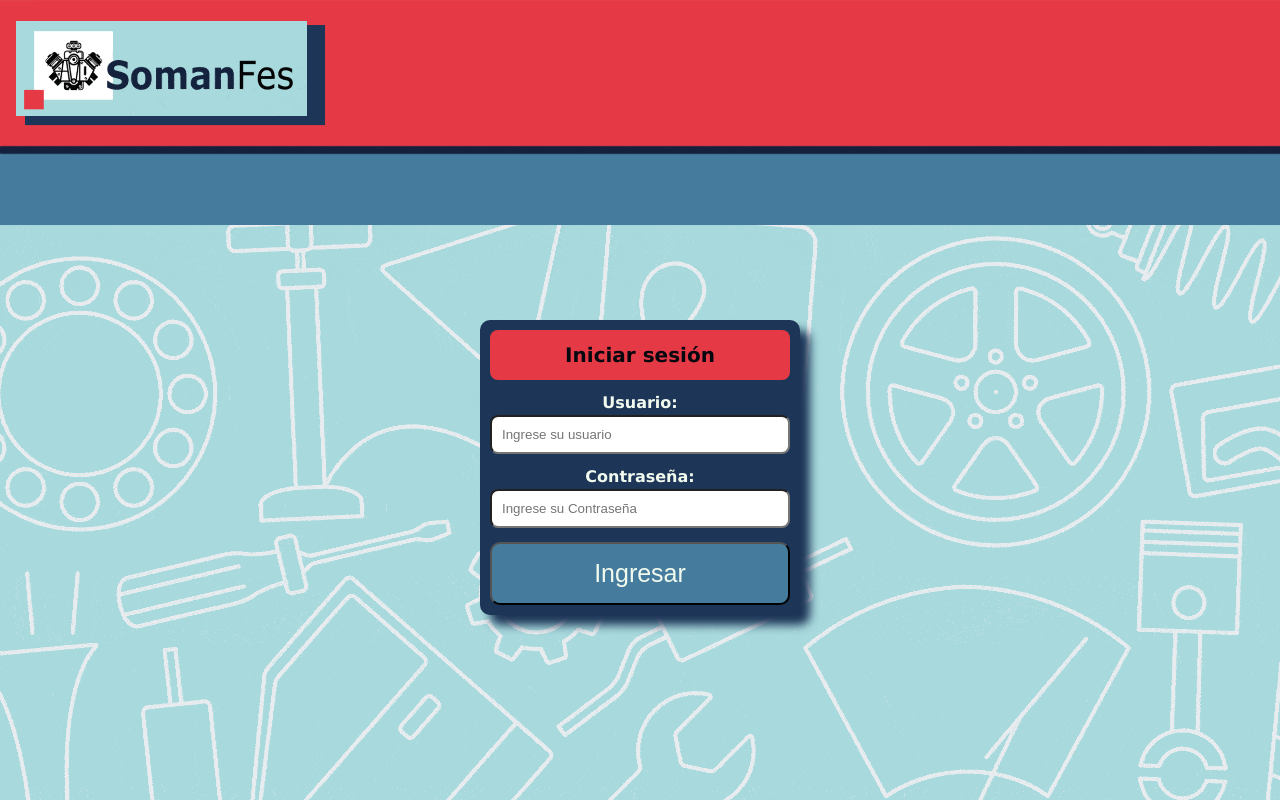
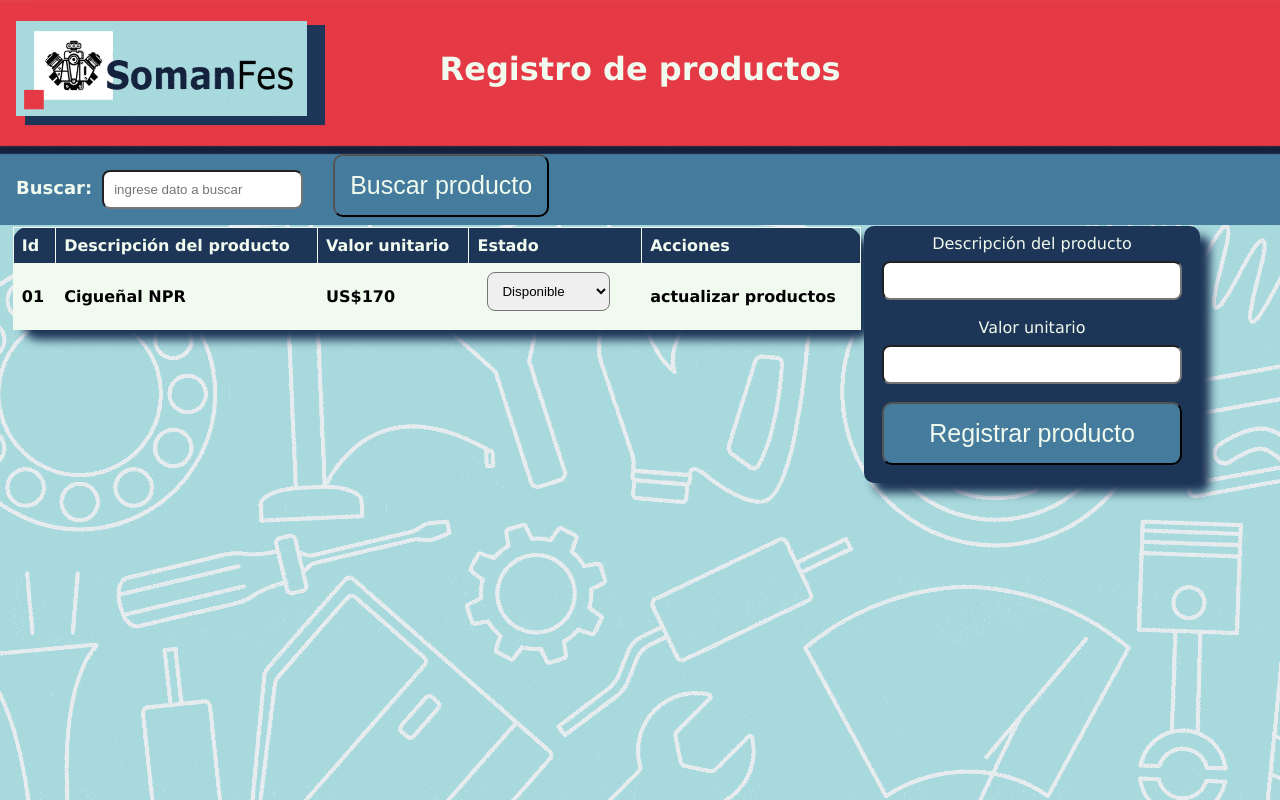
Before and after one commit to manuelalomia/proyecto_somanfes, a React (Create React App) app: page /productos in a window 1280 px wide. Built offline with nearby package versions, Linux system fonts and the light colour scheme.

Commit message:
Agregar interfaz Producto

```diff
--- a/src/App.jsx
+++ b/src/App.jsx
@@ -12,6 +12,8 @@ import './styles/styles.css';
 import RegistrarVenta from "./components/registrar_estado_venta";
 import GestionVendedores from "./components/gestion_vendedores";
 import GestionUsuarios from "./components/gestion_usuarios_roles";
+import Producto from "./components/productos";
+
 
 function App() {
     return (
@@ -34,6 +36,9 @@ function App() {
                     <Route path='/gestion_usuarios'>
                         <GestionUsuarios />
                     </Route>
+                    <Route path='/productos'>
+                        <Producto />
+                    </Route>
                     <Route path=''>
                         <Login />
                     </Route>
--- a/src/components/cabecera.jsx
+++ b/src/components/cabecera.jsx
@@ -1,14 +1,17 @@
+import {Link} from 'react-router-dom';
+
+
 function Cabecera() {
   return (
     <div>
       <header className="cabecera">
         <nav className="cabecera__nav-bar">
           <ul className="cabecera__nav-bar--li">
-            <li><a href="#inicio">Inicio</a></li>
-            <li><a href="#ventas">Registrar ventas</a></li>
-            <li><a href="#estado">Estado de ventas</a></li>
-            <li><a href="#vendedores">Gestión de vendedores</a></li>
-            <li><a href="#roles">Gestión de usuarios y roles</a></li>
+            <li><Link to='/inicio'><p>inicio</p></Link></li>
+            <li><Link to='/ventas'><p>ventas</p></Link>  </li>
+            <li><Link to='/estado_ventas'><p>Estado de ventas</p></Link></li>
+            <li><Link to='/gestion_vendedores'><p>Gestión de vendedores</p></Link></li>
+            <li><Link to='/gestion_usuarios'><p>Gestión de usuarios y roles</p></Link></li>
           </ul>
         </nav>
       </header>
--- /dev/null
+++ b/src/components/productos.jsx
@@ -0,0 +1,54 @@
+
+function Producto() {
+  return (
+
+    <div className="contenedor-layout">
+      <div className="contenedor-layout__header">
+        <h1>Registro de productos</h1>
+      </div>
+      <div className="contenedor-layout__main">
+
+      <label className="buscar"> Buscar:</label>
+      <input type="search" placeholder="ingrese dato a buscar"/>
+      <input className="boton" type="submit" value="Buscar producto"></input>
+
+        <table>
+          <tr>
+            <th>Id</th>
+            <th>Descripción del producto</th>
+            <th>Valor unitario</th>
+            <th>Estado</th>
+            <th>Acciones</th>
+          </tr>
+          <tr>
+            <th>01</th>
+            <th>Cigueñal NPR</th>
+            <th>US$170</th>
+            <th><select name="" id="">
+              <option value="">Disponible</option>
+              <option value="">No disponible</option>
+            </select>
+            </th>
+            <th>actualizar productos</th>
+          </tr>
+        </table>
+      </div>
+      <div className="contenedor-layout__form">
+        <form className="contenedor-layout__form--formulario-ventas" action="">
+          <label for="">Descripción del producto</label>
+          <input type="text"></input>
+          <label for="">Valor unitario</label>
+          <input type="number"></input>
+          <input className="boton" type="submit" value="Registrar producto"></input>
+        </form>
+      </div>
+      <div className="contenedor-layout__footer">
+
+      </div>
+    </div>
+
+
+  )
+}
+
+export default Producto;
--- a/src/styles/styles.css
+++ b/src/styles/styles.css
@@ -60,24 +60,44 @@ input[type=text] {
   padding: 10px;
   margin: 0px 10px 10px 10px;
   border-radius: 8px;
+  appearance: none;
+  outline: none;
+  appearance: none;
+  outline: none;
+}
+
+input[type=search] {
+  padding: 10px;
+  margin: 0px 20px 10px 10px;
+  border-radius: 8px;
+  appearance: none;
+  outline: none;
+  appearance: none;
+  outline: none;
 }
 
 input[type=password] {
   padding: 10px;
   margin: 0px 10px 10px 10px;
   border-radius: 8px;
+  appearance: none;
+  outline: none;
 }
 
 input[type=number] {
   padding: 10px;
   margin: 0px 10px 10px 10px;
   border-radius: 8px;
+  appearance: none;
+  outline: none;
 }
 
 input[type=date] {
   padding: 10px;
   margin: 0px 10px 10px 10px;
   border-radius: 8px;
+  appearance: none;
+  outline: none;
 }
 
 select {
@@ -104,6 +124,13 @@ input[type=submit]:hover {
   transform: scale(1.05);
 }
 
+.buscar{
+  margin-left: 1rem;
+  color: var(--Honeydew);
+  font-weight: bold;
+  font-size: large;
+}
+
 .cabecera {
   display: flex;
   justify-content: flex-end;
@@ -126,7 +153,7 @@ input[type=submit]:hover {
   border-right: 1.5px solid var(--Honeydew);
 }
 
-.cabecera__nav-bar--li li a {
+.cabecera__nav-bar--li p {
   display: block;
   text-decoration: none;
   text-align: center;
@@ -135,7 +162,7 @@ input[type=submit]:hover {
   font-size: larger;
 }
 
-.cabecera__nav-bar--li li a:hover {
+.cabecera__nav-bar--li p:hover {
   background-color: var(--Celadon);
   font-weight: bolder;
 }
@@ -159,6 +186,7 @@ input[type=submit]:hover {
 }
 
 .contenedor-layout__form {
+  margin-top: 4.5rem;
   grid-area: form;
 }
 
@@ -170,6 +198,7 @@ table {
   border-collapse: collapse;
   width: 100%;
   margin-left: 0.8rem;
+
 }
 
 td,
@@ -197,9 +226,10 @@ tr:nth-child(even) {
 
 table {
   background-color: var(--Azul-oscuro);
-  border-radius: 10px;
+  border-radius: 15px;
   box-shadow: 10px 10px 10px var(--Azul-oscuro);
   color: var(--Honeydew);
+
 }
 
 .contenedor-layout__header {
```
Also changed, not shown: src/pages/Productos.jsx (added, +13 -0 lines).
